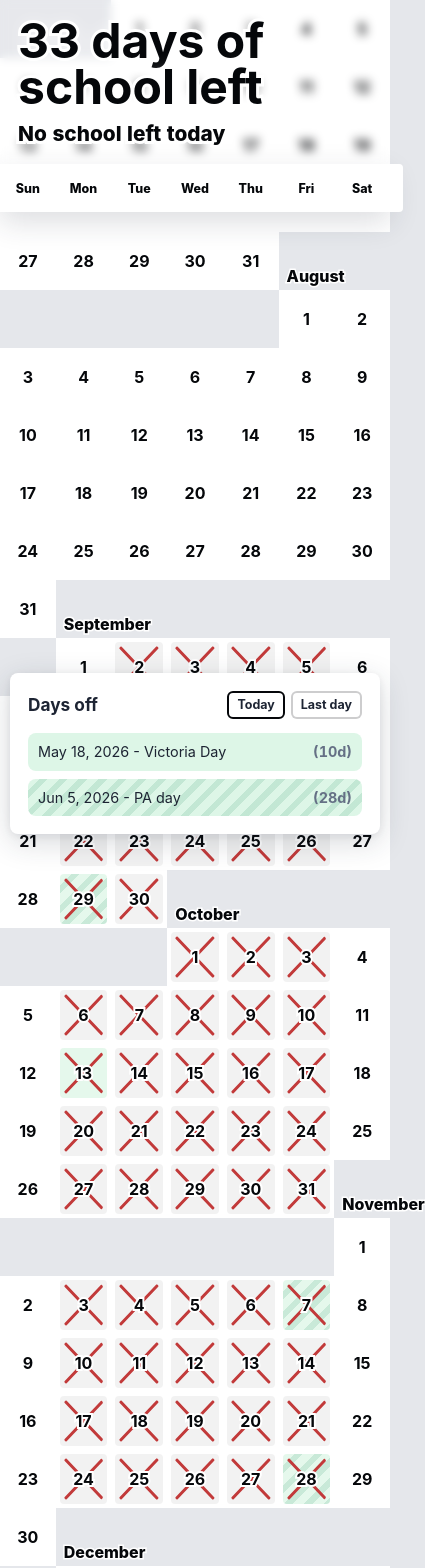
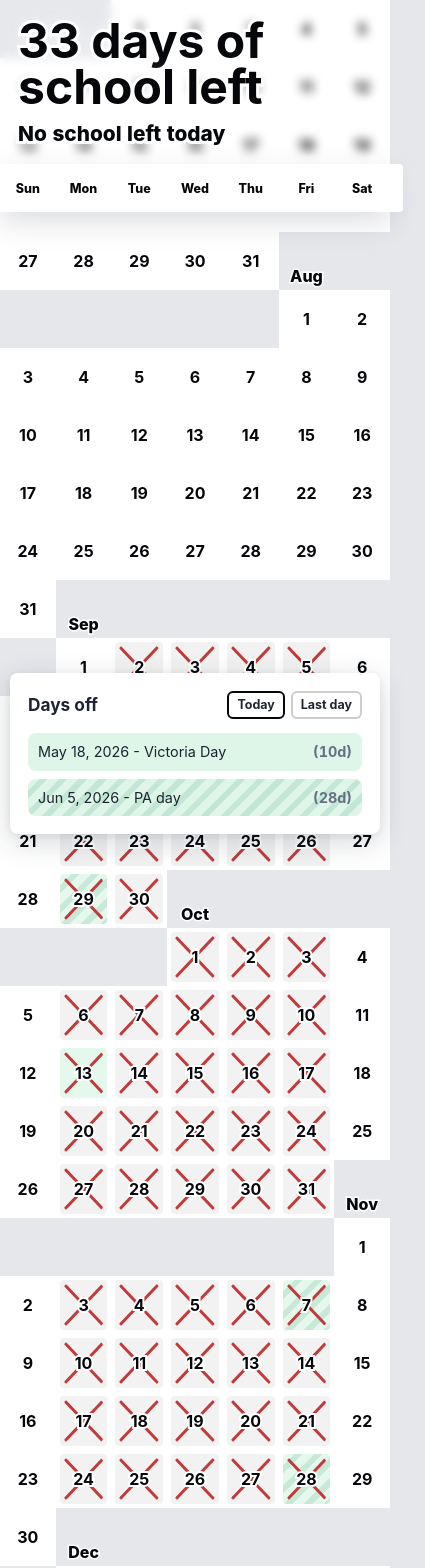
Before and after one commit to kmoth/daysofschool, a React (Vite) app: page / in a window 390 px wide. Shown: the top 1568 px of the page, 425 px wide, since content can reach past the window. Built offline with nearby package versions, Linux system fonts and the light colour scheme.

Commit message:
Refine calendar interactions and layout

```diff
--- a/src/main.jsx
+++ b/src/main.jsx
@@ -39,7 +39,7 @@ const CALENDAR_WEEK_STARTS_ON = 0;
 const SUMMER_VIDEO_EMBED_SRC = "https://www.youtube.com/embed/mBqiC5ox8Bw";
 const MS_PER_DAY = 24 * 60 * 60 * 1000;
 const WEEKDAY_LABELS = ["Sun", "Mon", "Tue", "Wed", "Thu", "Fri", "Sat"];
-const monthLabelFormatter = new Intl.DateTimeFormat(undefined, { month: "long" });
+const monthLabelFormatter = new Intl.DateTimeFormat(undefined, { month: "short" });
 const CONFETTI_DURATION_START_SECONDS = 1.3;
 const CONFETTI_DURATION_RANGE_SECONDS = 0.4;
 const CONFETTI_DURATION_RANDOM_SEED = 31;
@@ -318,7 +318,7 @@ function useDocumentCalendarFocus(focusRequestId, focusDay, layoutKey) {
   }, [focusDay, focusRequestId, layoutKey]);
 }
 
-function useMirroredTopGapCssVar(ref, propertyName) {
+function useHeaderGapCssVar(ref, propertyName) {
   const [position, setPosition] = useState(null);
 
   useLayoutEffect(() => {
@@ -328,7 +328,11 @@ function useMirroredTopGapCssVar(ref, propertyName) {
     const updatePosition = () => {
       if (!ref.current) return;
       const rect = ref.current.getBoundingClientRect();
-      const nextPosition = Math.round(rect.bottom + rect.top);
+      const configuredGap = Number.parseFloat(
+        window.getComputedStyle(document.documentElement).getPropertyValue("--calendar-header-gap"),
+      );
+      const gap = Number.isFinite(configuredGap) ? configuredGap : rect.top;
+      const nextPosition = Math.round(rect.bottom + gap);
       document.documentElement.style.setProperty(propertyName, `${nextPosition}px`);
       setPosition((currentPosition) => (currentPosition === nextPosition ? currentPosition : nextPosition));
     };
@@ -515,7 +519,15 @@ function endOfPaddedCalendar(date) {
   return new Date(date.getFullYear(), date.getMonth() + CALENDAR_END_PADDING_MONTHS + 1, 0);
 }
 
-function CalendarDay({ currentDayHasNoSchoolLeft, date, schedule, selectedDay, todayISO }) {
+function CalendarDay({
+  currentDayHasNoSchoolLeft,
+  date,
+  lastDayISO,
+  onSelectDay,
+  schedule,
+  selectedDay,
+  todayISO,
+}) {
   const parsedDate = parseISO(date);
   const day = parsedDate?.getDate() ?? "";
   const dayTypeClass = getCalendarDayTypeClass(date, schedule);
@@ -526,7 +538,8 @@ function CalendarDay({ currentDayHasNoSchoolLeft, date, schedule, selectedDay, t
   const isDisabled = !isSchoolDate && !isDayOff;
   const shouldUsePassedMark = isSchoolDate || isDayOff;
   const isPastMarkedDay = shouldUsePassedMark && (date < todayISO || (isCurrentDay && currentDayHasNoSchoolLeft));
-  const isLastSchoolDay = date === toISO(schedule.lastDay);
+  const isLastSchoolDay = date === lastDayISO;
+  const isSelectable = isDayOff || isLastSchoolDay;
   const isCurrentLastSchoolDay = isCurrentDay && isLastSchoolDay;
   const selectedOutlineClass = getSelectedOutlineClass({
     isDayOff,
@@ -544,6 +557,8 @@ function CalendarDay({ currentDayHasNoSchoolLeft, date, schedule, selectedDay, t
         isCurrentDay && "Cal__Day-module__today",
         isDisabled ? "Cal__Day__disabled" : "Cal__Day__enabled",
         isDisabled ? "Cal__Day-module__disabled" : "Cal__Day-module__enabled",
+        isSelectable && "calendar-day-selectable",
+        isLastSchoolDay && "calendar-day-last-school-day",
       )}
       aria-current={isCurrentDay ? "date" : undefined}
       aria-label={date}
@@ -595,6 +610,15 @@ function CalendarDay({ currentDayHasNoSchoolLeft, date, schedule, selectedDay, t
       >
         {day}
       </span>
+      {isSelectable && (
+        <button
+          type="button"
+          className="calendar-day-select-button"
+          aria-label={`Select ${date}`}
+          aria-pressed={isSelectedDay}
+          onClick={() => onSelectDay(date)}
+        />
+      )}
     </li>
   );
 }
@@ -609,7 +633,15 @@ function CalendarWeekdays() {
   );
 }
 
-function CalendarMonth({ currentDayHasNoSchoolLeft, monthStart, schedule, selectedDay, todayISO }) {
+function CalendarMonth({
+  currentDayHasNoSchoolLeft,
+  lastDayISO,
+  monthStart,
+  onSelectDay,
+  schedule,
+  selectedDay,
+  todayISO,
+}) {
   const days = getDaysInMonth(monthStart);
   const leadingBlankDays = (monthStart.getDay() - CALENDAR_WEEK_STARTS_ON + 7) % 7;
 
@@ -629,6 +661,8 @@ function CalendarMonth({ currentDayHasNoSchoolLeft, monthStart, schedule, select
               key={iso}
               currentDayHasNoSchoolLeft={currentDayHasNoSchoolLeft}
               date={iso}
+              lastDayISO={lastDayISO}
+              onSelectDay={onSelectDay}
               schedule={schedule}
               selectedDay={selectedDay}
               todayISO={todayISO}
@@ -640,14 +674,24 @@ function CalendarMonth({ currentDayHasNoSchoolLeft, monthStart, schedule, select
   );
 }
 
-function CalendarMonthList({ currentDayHasNoSchoolLeft, months, schedule, selectedDay, todayISO }) {
+function CalendarMonthList({
+  currentDayHasNoSchoolLeft,
+  lastDayISO,
+  months,
+  onSelectDay,
+  schedule,
+  selectedDay,
+  todayISO,
+}) {
   return (
     <div className="calendar-month-list">
       {months.map((monthStart) => (
         <CalendarMonth
           key={getCalendarMonthKey(monthStart)}
           currentDayHasNoSchoolLeft={currentDayHasNoSchoolLeft}
+          lastDayISO={lastDayISO}
           monthStart={monthStart}
+          onSelectDay={onSelectDay}
           schedule={schedule}
           selectedDay={selectedDay}
           todayISO={todayISO}
@@ -657,7 +701,7 @@ function CalendarMonthList({ currentDayHasNoSchoolLeft, months, schedule, select
   );
 }
 
-function SchoolCalendar({ calendarWeekdayTop, focusRequestId, schedule, now, selectedDay }) {
+function SchoolCalendar({ calendarWeekdayTop, focusRequestId, lastDayISO, onSelectDay, schedule, now, selectedDay }) {
   const currentDayHasNoSchoolLeft = getRemainingSecondsToday(now, schedule) <= 0;
   const calendarFirstDay = useMemo(() => startOfPaddedCalendar(schedule.firstDay), [schedule.firstDay]);
   const calendarLastDay = useMemo(() => endOfPaddedCalendar(schedule.lastDay), [schedule.lastDay]);
@@ -679,7 +723,9 @@ function SchoolCalendar({ calendarWeekdayTop, focusRequestId, schedule, now, sel
       <div className="react-calendar-shell" aria-label="Calendar">
         <CalendarMonthList
           currentDayHasNoSchoolLeft={currentDayHasNoSchoolLeft}
+          lastDayISO={lastDayISO}
           months={calendarMonths}
+          onSelectDay={onSelectDay}
           schedule={schedule}
           selectedDay={selectedDay}
           todayISO={todayISO}
@@ -734,7 +780,7 @@ function App() {
   const todayCountdown = remainingSecondsToday > 0 ? `${formatDuration(remainingSecondsToday)} left today` : "No school left today";
   const todayISO = toISO(new Date(now.getFullYear(), now.getMonth(), now.getDate()));
   const [focusedDayOff, setFocusedDayOff] = useState(() => ({ date: todayISO, requestId: 0 }));
-  const lastDayISO = validSchedule ? toISO(schedule.lastDay) : "";
+  const lastDayISO = validSchedule ? toISO(getLastSchoolDay(schedule) || schedule.lastDay) : "";
   useEffect(() => {
     document.title = isSummerMode
       ? "School's Out for Summer"
@@ -752,7 +798,7 @@ function App() {
     if (isOneSchoolDayLeft) return;
     setCountdownUnit((current) => (current === "days" ? "weeks" : "days"));
   };
-  const calendarWeekdayTop = useMirroredTopGapCssVar(countdownHeaderRef, "--calendar-weekday-top");
+  const calendarWeekdayTop = useHeaderGapCssVar(countdownHeaderRef, "--calendar-weekday-top");
 
   if (isSummerMode) {
     return <SummerModePage />;
@@ -821,6 +867,8 @@ function App() {
             calendarWeekdayTop={calendarWeekdayTop}
             schedule={schedule}
             now={now}
+            lastDayISO={lastDayISO}
+            onSelectDay={focusDayOff}
             selectedDay={focusedDayOff.date}
           />
         ) : (
--- a/styles.css
+++ b/styles.css
@@ -14,6 +14,7 @@
   --calendar-row-height: 58px;
   --calendar-weekday-height: 48px;
   --calendar-weekday-top: 220px;
+  --calendar-header-gap: clamp(24px, 6vh, 54px);
   --calendar-weekday-bleed: 13px;
   --calendar-edge-fade: 118px;
   --calendar-blur-side-gap: 0px;
@@ -51,12 +52,19 @@
 
 html {
   min-height: 100%;
+  overflow-x: hidden;
   background: var(--paper);
+  overscroll-behavior-x: none;
+  touch-action: pan-y pinch-zoom;
 }
 
 body,
 #root {
   min-height: 100%;
+  max-width: 100%;
+  overflow-x: hidden;
+  overscroll-behavior-x: none;
+  touch-action: pan-y pinch-zoom;
 }
 
 body {
@@ -76,7 +84,12 @@ body {
   position: relative;
   min-height: 100vh;
   min-height: 100dvh;
+  max-width: 100vw;
+  overflow-x: hidden;
+  overflow-x: clip;
   background: var(--paper);
+  overscroll-behavior-x: none;
+  touch-action: pan-y pinch-zoom;
 }
 
 .countdown-header {
@@ -606,6 +619,10 @@ body::-webkit-scrollbar,
   position: relative;
 }
 
+.calendar-month-starts-on-week-start {
+  padding-top: var(--calendar-row-height);
+}
+
 .calendar-month-grid {
   display: grid;
   grid-template-columns: repeat(7, minmax(0, 1fr));
@@ -633,6 +650,36 @@ body::-webkit-scrollbar,
   font-weight: 750;
   user-select: none;
   -webkit-user-select: none;
+}
+
+.react-calendar-shell :is(.Cal__Day__root, .Cal__Day-module__root).calendar-day-selectable {
+  cursor: pointer;
+}
+
+.react-calendar-shell :is(.Cal__Day__root, .Cal__Day-module__root).calendar-day-last-school-day {
+  z-index: 10;
+  isolation: isolate;
+}
+
+.react-calendar-shell .calendar-day-select-button {
+  position: absolute;
+  inset: 0;
+  z-index: 6;
+  padding: 0;
+  background: transparent;
+  border: 0;
+  border-radius: 4px;
+  cursor: pointer;
+  pointer-events: auto;
+}
+
+.react-calendar-shell .calendar-day-select-button:focus {
+  outline: none;
+}
+
+.react-calendar-shell .calendar-day-select-button:focus-visible {
+  outline: 3px solid var(--calendar-focused-day);
+  outline-offset: -5px;
 }
 
 .react-calendar-shell
@@ -792,23 +839,20 @@ body::-webkit-scrollbar,
 .react-calendar-shell :is(.Cal__Day__month, .Cal__Day-module__month) {
   position: absolute;
   top: -22px;
-  left: 8px;
+  left: 50%;
   z-index: 4;
   color: var(--calendar-ink);
   font-size: 1rem;
   font-weight: 850;
   line-height: 1;
   pointer-events: none;
-  text-align: left;
+  text-align: center;
+  transform: translateX(-50%);
 }
 
 .react-calendar-shell .calendar-month-label {
   -webkit-text-stroke: 3px #ffffff;
   paint-order: stroke fill;
-}
-
-.react-calendar-shell .calendar-month-starts-on-week-start .calendar-month-label {
-  top: 4px;
 }
 
 /* .react-calendar-shell .calendar-day-number { */
@@ -931,6 +975,7 @@ body::-webkit-scrollbar,
 @media (max-width: 560px) {
   :root {
     --calendar-edge-fade: 0px;
+    --calendar-header-gap: 18px;
     --calendar-blur-side-gap: 0px;
     --settings-panel-edge-gap: 10px;
     --settings-panel-safe-gap: 10px;
```
